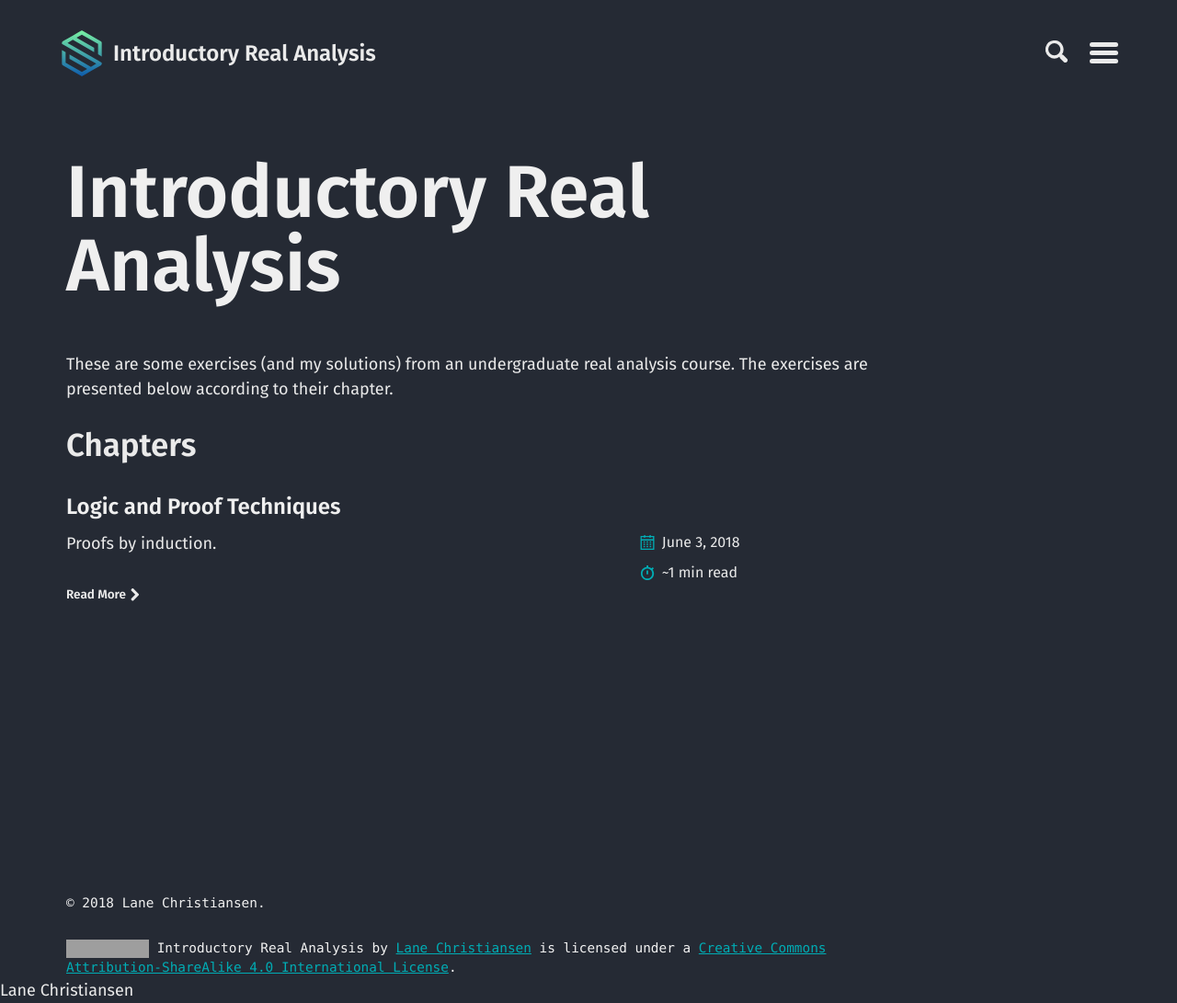
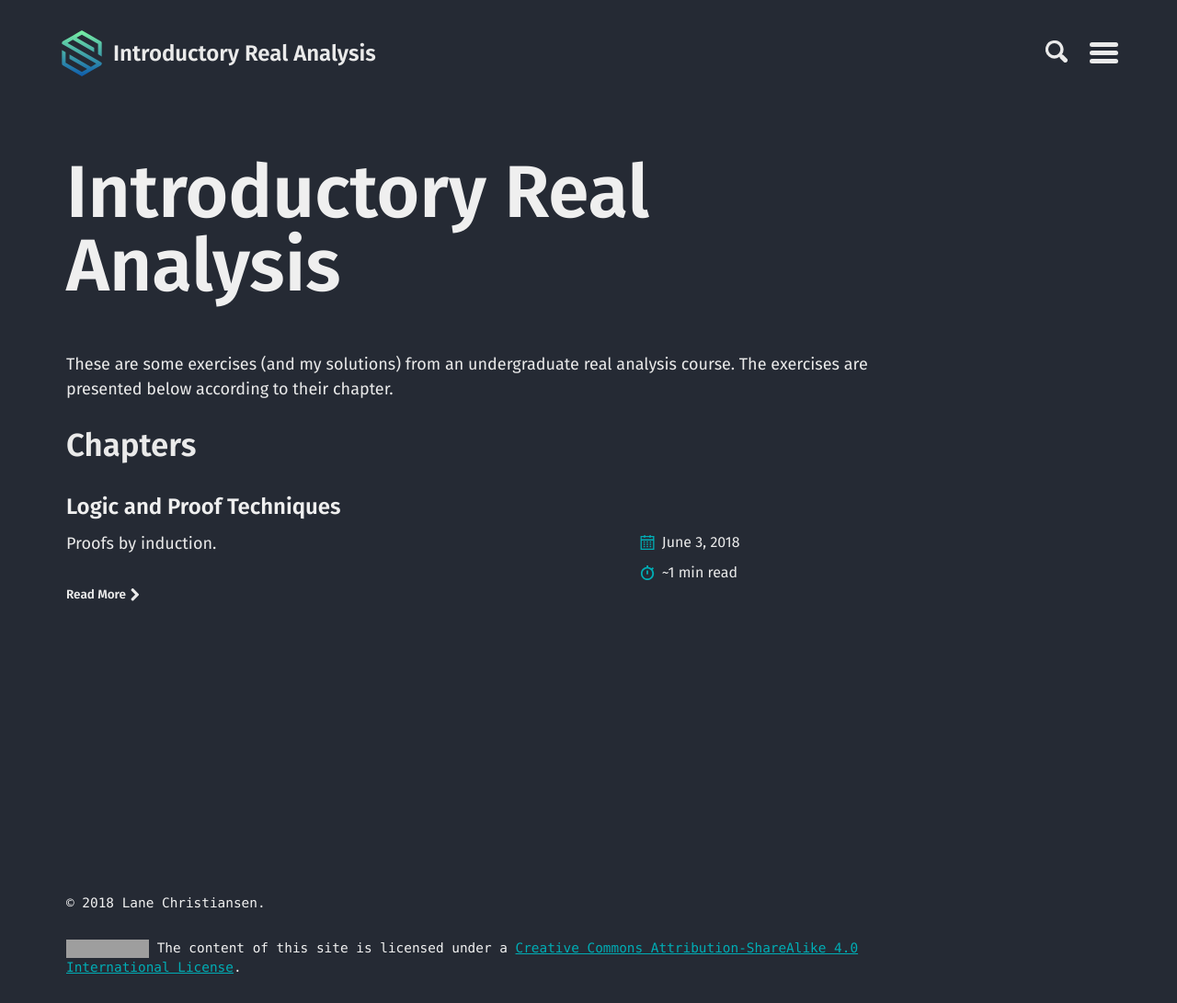
Before and after one commit to bazooka2th/real-analysis, a Jekyll site: the page built from index.md, in a window 1280 px wide. Shown: the whole page at 92% size. Built offline with Jekyll 4.4.1, drawn with Linux system fonts in a browser that asks for light colours; after the commit the page ends 1064 px from its top, so only the background shows below that; grey boxes are pictures that could not be loaded.

Commit message:
fixed license info

```diff
--- a/_includes/footer.html
+++ b/_includes/footer.html
@@ -8,16 +8,10 @@
         <a rel="license" href="http://creativecommons.org/licenses/by-sa/4.0/">
           <img alt="Creative Commons License" style="border-width:0"
           src="https://i.creativecommons.org/l/by-sa/4.0/80x15.png" /></a>
-        <span xmlns:dct="http://purl.org/dc/terms/" property="dct:title">
-          {{ site.title }}</span> by
-        <a xmlns:cc="http://creativecommons.org/ns#"
-          href="https://bazooka2th.github.io/real-analysis/"
-          property="cc:attributionName" rel="cc:attributionURL">
-          {{ site.author.name }}</a>
-        is licensed under a
+        The content of this site is licensed under a
         <a rel="license" href="http://creativecommons.org/licenses/by-sa/4.0/">
           Creative Commons Attribution-ShareAlike 4.0 International License</a>.
       {% endif %}
     </div>
   </div>
-</footer>Lane Christiansen
+</footer>
```
